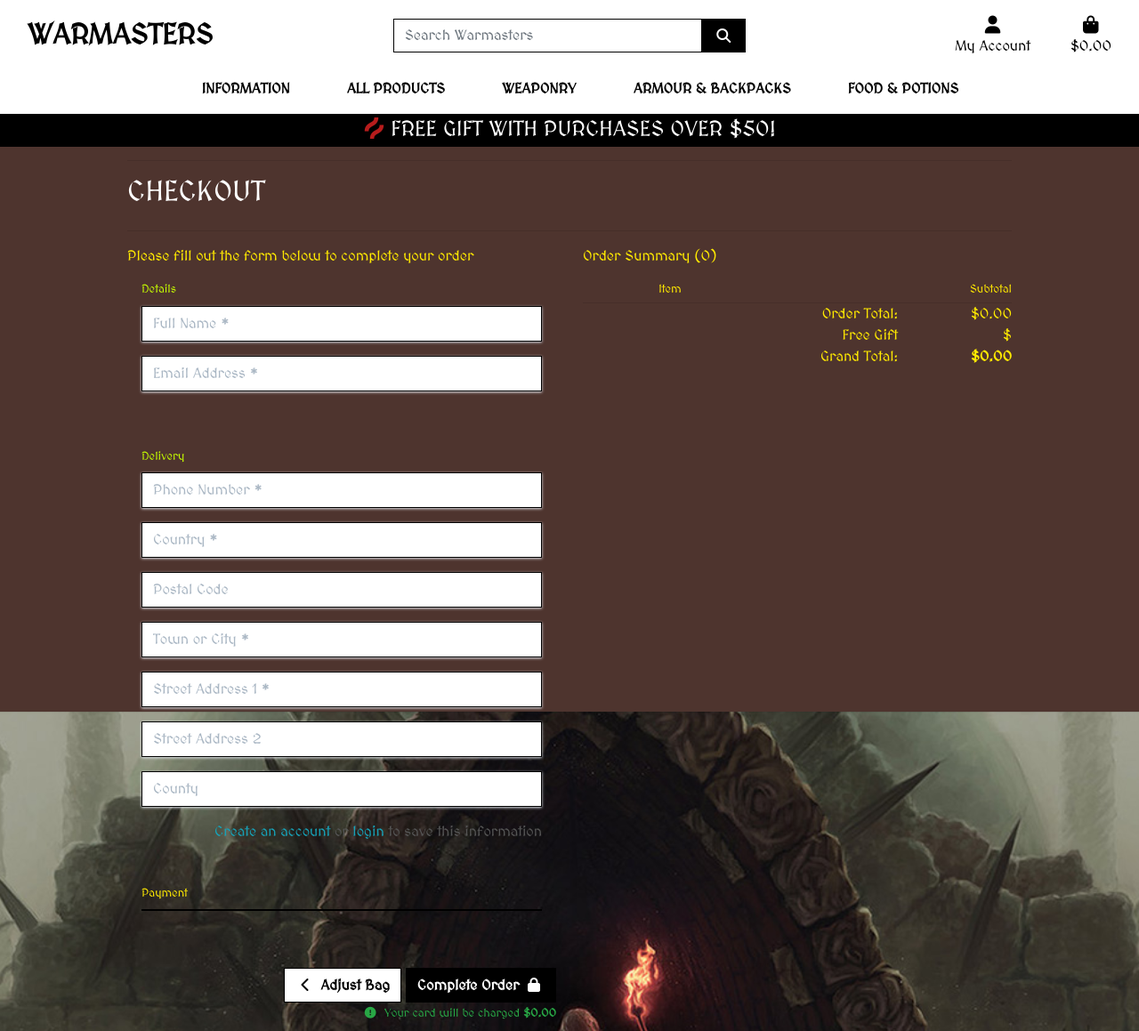
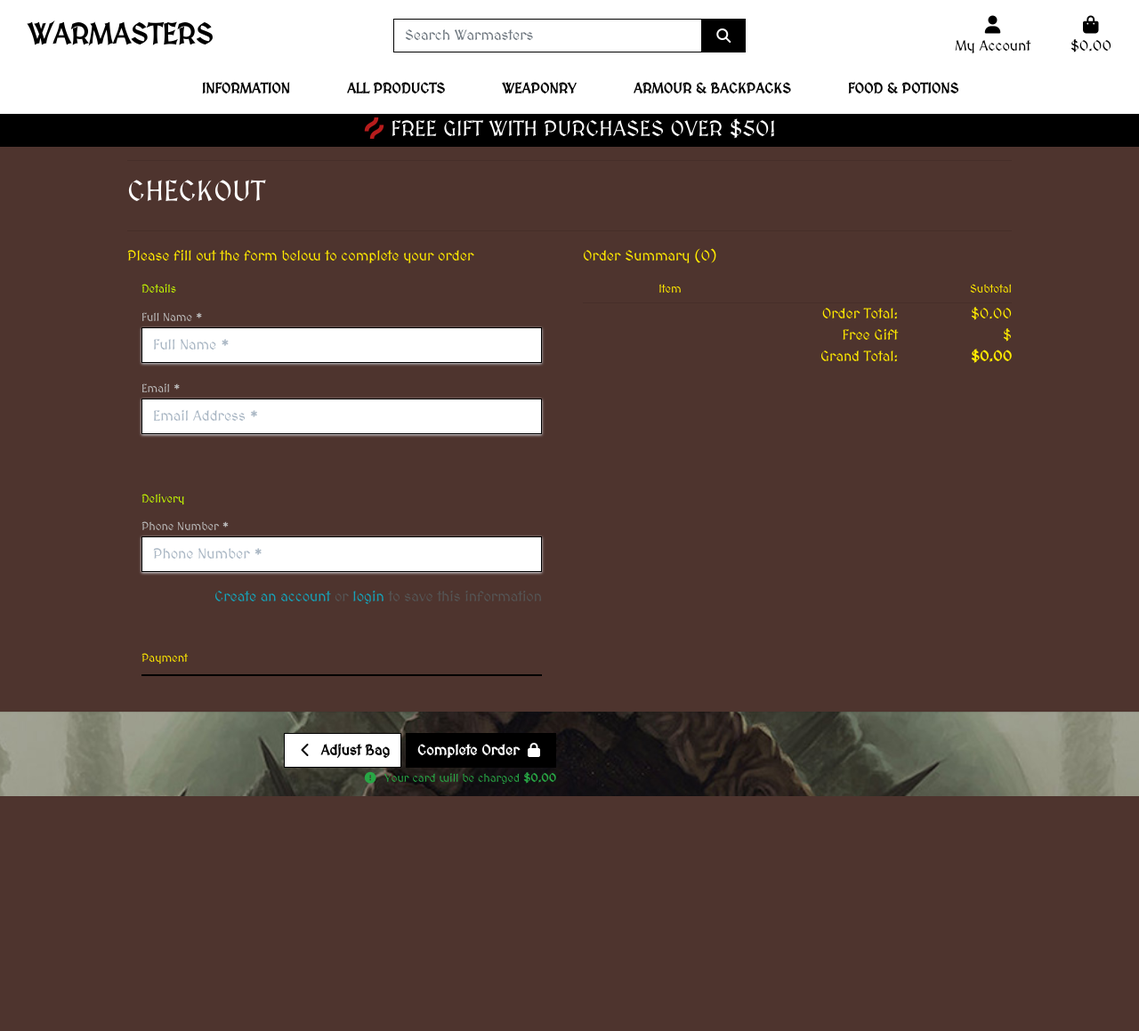
Before and after one commit to pauld0051/warmasters, a Django app: template checkout/templates/checkout/checkout.html in a window 1280 px wide. Shown: the whole page at 89% size. After the commit the page ends 895 px from the top, so only its background shows below. Run offline with Django 3.2, Linux system fonts and the light colour scheme; the template is opened without the code that fills it: values that come from a table or form of the project are taken from there, others are empty; parts of the project's set-up code (start-up, migrations or seed data) failed here and were passed over; some libraries are stand-ins or nearby versions.

Commit message:
Remove fields that are no longer needed in checkout

```diff
--- a/checkout/admin.py
+++ b/checkout/admin.py
@@ -15,9 +15,7 @@ class OrderAdmin(admin.ModelAdmin):
                        'original_bag', 'stripe_pid')
 
     fields = ('order_number', 'date', 'full_name',
-              'email', 'phone_number', 'country',
-              'postcode', 'town_or_city', 'street_address1',
-              'street_address2', 'county',
+              'email', 'phone_number',
               'order_total', 'grand_total',
               'original_bag', 'stripe_pid')
 
--- a/checkout/forms.py
+++ b/checkout/forms.py
@@ -6,9 +6,7 @@ class OrderForm(forms.ModelForm):
     class Meta:
         model = Order
         fields = ('full_name', 'email', 'phone_number',
-                  'street_address1', 'street_address2',
-                  'town_or_city', 'postcode', 'country',
-                  'county',)
+                  )
 
     def __init__(self, *args, **kwargs):
         """
@@ -20,12 +18,6 @@ class OrderForm(forms.ModelForm):
             'full_name': 'Full Name',
             'email': 'Email Address',
             'phone_number': 'Phone Number',
-            'country': 'Country',
-            'postcode': 'Postal Code',
-            'town_or_city': 'Town or City',
-            'street_address1': 'Street Address 1',
-            'street_address2': 'Street Address 2',
-            'county': 'County',
         }
 
         self.fields['full_name'].widget.attrs['autofocus'] = True
--- a/checkout/models.py
+++ b/checkout/models.py
@@ -12,12 +12,6 @@ class Order(models.Model):
     full_name = models.CharField(max_length=50, null=False, blank=False)
     email = models.EmailField(max_length=254, null=False, blank=False)
     phone_number = models.CharField(max_length=20, null=False, blank=False)
-    country = models.CharField(max_length=40, null=False, blank=False)
-    postcode = models.CharField(max_length=20, null=True, blank=True)
-    town_or_city = models.CharField(max_length=40, null=False, blank=False)
-    street_address1 = models.CharField(max_length=80, null=False, blank=False)
-    street_address2 = models.CharField(max_length=80, null=True, blank=True)
-    county = models.CharField(max_length=80, null=True, blank=True)
     date = models.DateTimeField(auto_now_add=True)
     order_total = models.DecimalField(
         max_digits=10, decimal_places=2, null=False, default=0)
--- a/checkout/static/checkout/js/stripe_elements.js
+++ b/checkout/static/checkout/js/stripe_elements.js
@@ -43,75 +43,61 @@ card.addEventListener("change", function (event) {
 });
 
 // Handle form submit
-var form = document.getElementById('payment-form');
+var form = document.getElementById("payment-form");
 
-form.addEventListener('submit', function(ev) {
+form.addEventListener("submit", function (ev) {
   ev.preventDefault();
-    card.update({ 'disabled': true});
-    $('#submit-button').attr('disabled', true);
-    $('#payment-form').fadeToggle(100);
-    $('#loading-overlay').fadeToggle(100);
+  card.update({ disabled: true });
+  $("#submit-button").attr("disabled", true);
+  $("#payment-form").fadeToggle(100);
+  $("#loading-overlay").fadeToggle(100);
 
-    var saveInfo = Boolean($('#id-save-info').attr('checked'));
+  var saveInfo = Boolean($("#id-save-info").attr("checked"));
   // From using {% csrf_token %} in the form
   var csrfToken = $('input[name="csrfmiddlewaretoken"]').val();
   var postData = {
-        'csrfmiddlewaretoken': csrfToken,
-        'client_secret': clientSecret,
-        'save_info': saveInfo,
+    csrfmiddlewaretoken: csrfToken,
+    client_secret: clientSecret,
+    save_info: saveInfo,
   };
-    var url = '/checkout/cache_checkout_data/';
+  var url = "/checkout/cache_checkout_data/";
 
-    $.post(url, postData).done(function () {
-        stripe.confirmCardPayment(clientSecret, {
+  $.post(url, postData)
+    .done(function () {
+      stripe
+        .confirmCardPayment(clientSecret, {
           payment_method: {
             card: card,
             billing_details: {
               name: $.trim(form.full_name.value),
               phone: $.trim(form.phone_number.value),
               email: $.trim(form.email.value),
-                    address:{
-                        line1: $.trim(form.street_address1.value),
-                        line2: $.trim(form.street_address2.value),
-                        city: $.trim(form.town_or_city.value),
-                        country: $.trim(form.country.value),
-                        state: $.trim(form.county.value),
-                    }
-                }
             },
-            shipping: {
-                name: $.trim(form.full_name.value),
-                phone: $.trim(form.phone_number.value),
-                address: {
-                    line1: $.trim(form.street_address1.value),
-                    line2: $.trim(form.street_address2.value),
-                    city: $.trim(form.town_or_city.value),
-                    country: $.trim(form.country.value),
-                    postal_code: $.trim(form.postcode.value),
-                    state: $.trim(form.county.value),
-                }
           },
-        }).then(function(result) {
+
+        })
+        .then(function (result) {
           if (result.error) {
-                var errorDiv = document.getElementById('card-errors');
+            var errorDiv = document.getElementById("card-errors");
             var html = `
                     <span class="icon" role="alert">
                     <i class="fas fa-times"></i>
                     </span>
                     <span>${result.error.message}</span>`;
             $(errorDiv).html(html);
-                $('#payment-form').fadeToggle(100);
-                $('#loading-overlay').fadeToggle(100);
-                card.update({ 'disabled': false});
-                $('#submit-button').attr('disabled', false);
+            $("#payment-form").fadeToggle(100);
+            $("#loading-overlay").fadeToggle(100);
+            card.update({ disabled: false });
+            $("#submit-button").attr("disabled", false);
           } else {
-                if (result.paymentIntent.status === 'succeeded') {
+            if (result.paymentIntent.status === "succeeded") {
               form.submit();
             }
           }
         });
-    }).fail(function () {
+    })
+    .fail(function () {
       // just reload the page, the error will be in django messages
       location.reload();
-    })
     });
+});
--- a/checkout/templates/checkout/checkout.html
+++ b/checkout/templates/checkout/checkout.html
@@ -73,17 +73,15 @@
                 {% csrf_token %}
                 <fieldset class="rounded px-3 mb-5">
                     <legend class="fieldset-label small text-lime px-2 w-auto">Details</legend>
-                    {{ order_form.full_name | as_crispy_field }} {{ order_form.email | as_crispy_field }}
+                    <small class="text-med-gray">Full Name *</small>
+                    {{ order_form.full_name | as_crispy_field }}
+                    <small class="text-med-gray">Email *</small>
+                    {{ order_form.email | as_crispy_field }}
                 </fieldset>
                 <fieldset class="rounded px-3 mb-5">
                     <legend class="fieldset-label small text-lime px-2 w-auto">Delivery</legend>
+                    <small class="text-med-gray">Phone Number *</small>
                     {{ order_form.phone_number | as_crispy_field }}
-                    {{ order_form.country | as_crispy_field }}
-                    {{ order_form.postcode | as_crispy_field }}
-                    {{ order_form.town_or_city | as_crispy_field }}
-                    {{ order_form.street_address1 | as_crispy_field }}
-                    {{ order_form.street_address2 | as_crispy_field }}
-                    {{ order_form.county | as_crispy_field }}
                     <div class="form-check form-check-inline float-right mr-0">
                         {% if user.is_authenticated %}
                         <label class="form-check-label text-lgt-gray" for="id-save-info">Save this delivery information to my
@@ -102,7 +100,7 @@
                     <!-- A Stripe card element will go here -->
                     <div class="mb-3" id="card-element"></div>
                     <!-- Used to display form errors -->
-                    <div class="mb-3 text-danger" id="card-errors" role="alert"></div>
+                    <div class="mb-3 text-lime" id="card-errors" role="alert"></div>
                     <!-- Pass the client secret to the view so we can get the payment intent id -->
                     <input type="hidden" value="{{ client_secret }}" name="client_secret">
                 </fieldset>
--- a/checkout/views.py
+++ b/checkout/views.py
@@ -40,12 +40,6 @@ def checkout(request):
             'full_name': request.POST['full_name'],
             'email': request.POST['email'],
             'phone_number': request.POST['phone_number'],
-            'country': request.POST['country'],
-            'postcode': request.POST['postcode'],
-            'town_or_city': request.POST['town_or_city'],
-            'street_address1': request.POST['street_address1'],
-            'street_address2': request.POST['street_address2'],
-            'county': request.POST['county'],
         }
         order_form = OrderForm(form_data)
         if order_form.is_valid():
--- a/home/templates/home/index.html
+++ b/home/templates/home/index.html
@@ -1,4 +1,6 @@
-{% extends "base.html" %} {% load static %} {% block page_header %}
+{% extends "base.html" %}
+{% load static %}
+{% block page_header %}
 <div class="container header-container">
     <div class="row">
         <div class="col"></div>
--- a/products/templates/products/products.html
+++ b/products/templates/products/products.html
@@ -1,4 +1,6 @@
-{% extends "base.html" %} {% load static %} {% block page_header %}
+{% extends "base.html" %}
+{% load static %}
+{% block page_header %}
 <div class="container header-container">
     <div class="row">
         <div class="col"></div>
--- a/templates/includes/mobile-top-header.html
+++ b/templates/includes/mobile-top-header.html
@@ -42,7 +42,10 @@
         <div class="text-center">
             <div><i class="fas fa-shopping-bag fa-lg"></i></div>
             <p class="my-0">
-                {% if grand_total %} ${{ grand_total|floatformat:2 }} {% else %} $0.00 {% endif %}
+                {% if grand_total %}
+                ${{ grand_total|floatformat:2 }}
+                {% else %} $0.00
+                {% endif %}
             </p>
         </div>
     </a>
```
Also changed, not shown: bag/templates/bag/bag.html (+8 -2 lines), checkout/webhook_handler.py (+5 -31 lines), products/templates/products/product_detail.html (+6 -14 lines), templates/base.html (+10 -3 lines), checkout/migrations/0003_remove_order_street_address2.py (added), checkout/migrations/0004_auto_20210328_1840.py (added). Lines whose indentation alone changed are shown as unchanged.
